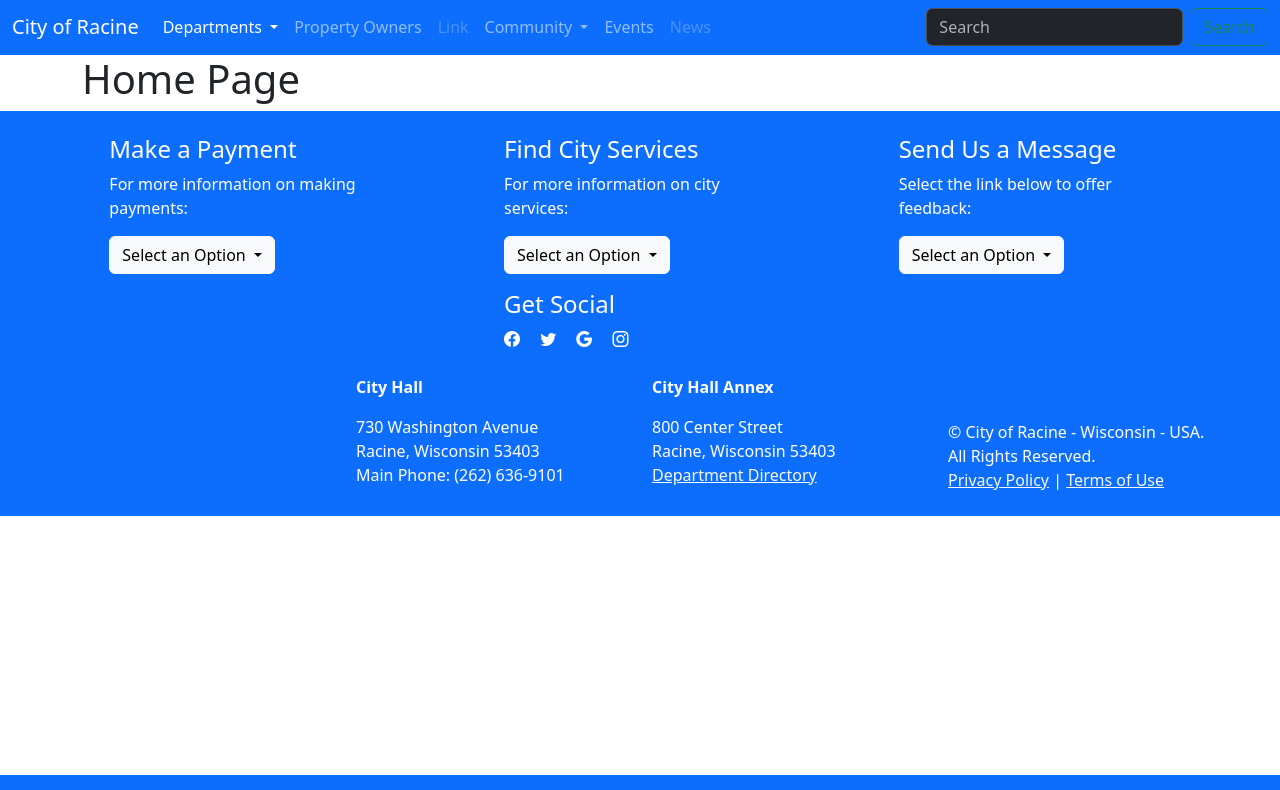
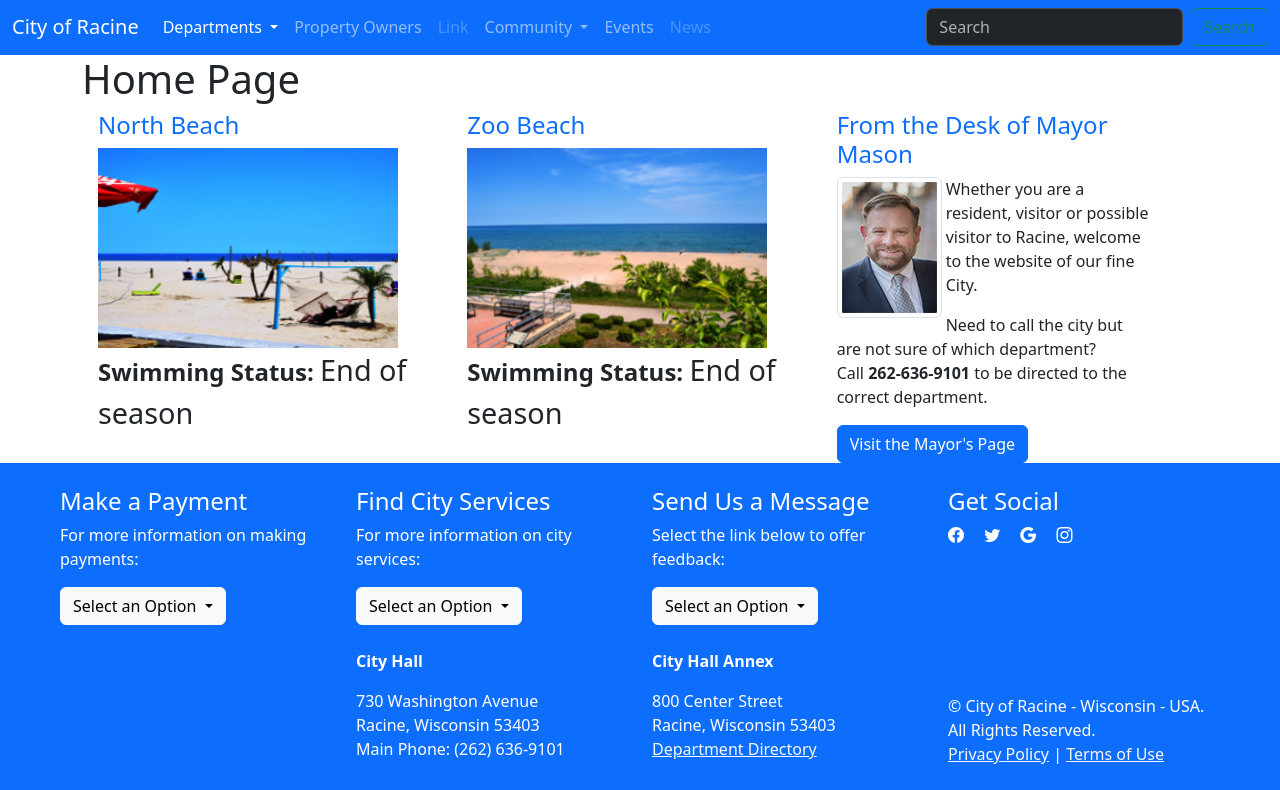
Before and after one commit to kvedak/corweb, a Flask app: page / in a window 1280 px wide. Shown: the part 25-815 px from the top of the page. Run offline with Flask 3, Linux system fonts and the light colour scheme; some libraries are stand-ins or nearby versions.

Commit message:
callout section completed, added static folder

```diff
--- a/app/templates/base.html
+++ b/app/templates/base.html
@@ -10,7 +10,7 @@
       integrity="sha384-QWTKZyjpPEjISv5WaRU9OFeRpok6YctnYmDr5pNlyT2bRjXh0JMhjY6hW+ALEwIH"
       crossorigin="anonymous"
     />
-    <!-- Option 1: Include in HTML -->
+
     <link
       rel="stylesheet"
       href="https://cdn.jsdelivr.net/npm/bootstrap-icons@1.3.0/font/bootstrap-icons.css"
--- a/app/templates/footer.html
+++ b/app/templates/footer.html
@@ -71,7 +71,7 @@
               <li><a class="dropdown-item" href="#"></a>Report a Broaken Parking Meter</li>
               <li><a class="dropdown-item" href="#"></a>Report a Pothole</li>
               <li><a class="dropdown-item" href="#"></a>Report a Sidewalk Repair</li>
-              <li><a class="dropdown-item" href="#"></a>Report a Streetlight <a></li>
+             <!-- <li><a class="dropdown-item" href="#"></a>Report a Streetlight <a></li> -->
             </ul>
           </div>
         </div>
--- a/app/templates/index.html
+++ b/app/templates/index.html
@@ -1,8 +1,84 @@
-{% extends "base.html" %}
+{% extends "base.html" %} {% block title %} Home {% endblock %} {% block body %}
+<h1>Home Page</h1>
 
-{% block title %} Home {% endblock %}
+<div class="row ms-1 me-1">
+  <!--- Last Block before footer -->
+  <div class="col-lg-4 col-md-4 col-sm-12">
+    <!--North Beach Status Pane -->
+    <h3 style="font-size: 150%" class="text-primary">North Beach</h3>
+    <!-- <a href="/NorthBeach"> -->
+    <img
+      id="ctl00_ContentPlaceHolder1_Image2"
+      alt="North Beach"
+      src="static/img/North%20Beach.png"
+    />
+    <!-- </a> -->
+    <p style="font-size: x-large">
+      <strong>Swimming Status: </strong
+      ><span
+        id="ctl00_ContentPlaceHolder1_northBeachStatusLabel"
+        style="font-size: Larger"
+        >End of season</span
+      >
+      <br />
+      <!-- <strong>Water Temp: </strong><span id="ctl00_ContentPlaceHolder1_northBeachTempLabel"></span> -->
+    </p>
+    <!-- North Beach Status Pane -->
+  </div>
+  <div class="col-lg-4 col-md-4 col-sm-12">
+    <!--Zoo Beach Status Pane -->
+    <h3 style="font-size: 150%" class="text-primary">Zoo Beach</h3>
+    <!-- <a href="/ZooBeach">-->
+    <img
+      id="ctl00_ContentPlaceHolder1_Image3"
+      alt="Zoo Beach"
+      src="static/img/Zoo%20Beach.png"
+    />
+    <!-- </a> -->
+    <p style="font-size: x-large">
+      <strong>Swimming Status: </strong
+      ><span
+        id="ctl00_ContentPlaceHolder1_zooBeachStatusLabel"
+        style="font-size: Larger"
+        >End of season</span
+      >
+      <br />
+      <!-- <strong>Water Temp: </strong><span id="ctl00_ContentPlaceHolder1_zooBeachTempLabel"></span> -->
+    </p>
+    <!--End Beach Status Pane -->
+  </div>
+  <div class="col-lg-4 col-md-4 col-sm-12">
+    <h3 style="font-size: 150%" class="text-primary">
+      From the Desk of Mayor Mason
+    </h3>
 
+    <div class="row">
+      <div class="col-lg-11">
+        <img
+          class="img-fluid img-thumbnail float-start pull-left me-1"
+          src="static/img/Cory%20Mason%20Thumb.png"
+        />
+        <div id="ctl00_ContentPlaceHolder1_ContentBlock2">
+          <p>
+            Whether you are a resident, visitor or possible visitor to Racine,
+            welcome to the website of our fine City.
+          </p>
+          <p>
+            Need to call the city but are not sure of which department?
+            Call&nbsp;<b>262-636-9101</b> to be directed to the correct
+            department.
+          </p>
+        </div>
+        <a
+          href="/Mayor"
+          class="btn btn-primary btn-block btn-custom btn-blue btn-mayor"
+          ><i class="fa fa-caret-right"></i>Visit the Mayor's Page
+        </a>
+      </div>
+    </div>
+  </div>
+  <!--End Mayors Corner-->
 
-{% block body %}
-    <h1>Home Page</h1>
+  <!--End last block before footer -->
+</div>
 {% endblock %}
```
Also changed, not shown: app/static/img/Cory Mason Thumb.png (added), app/static/img/North Beach.png (added), app/static/img/Zoo Beach.png (added), app/templates/dummy.html (added).
